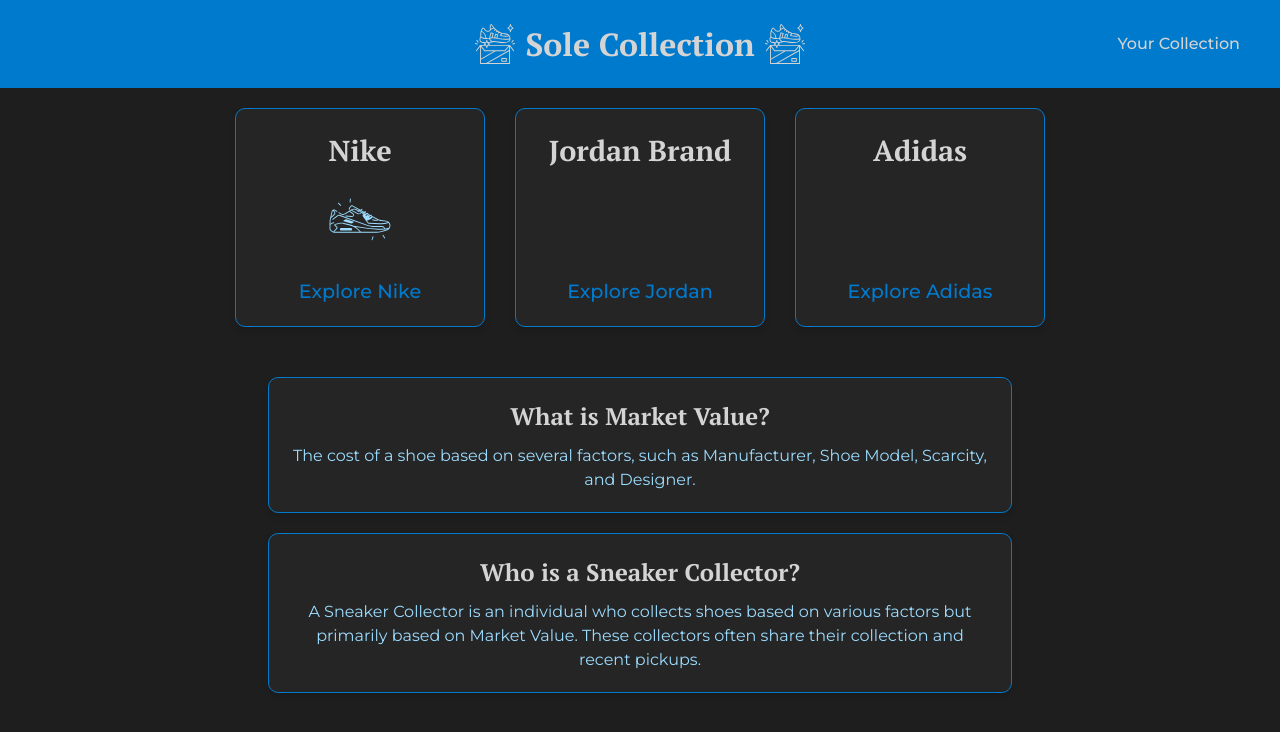
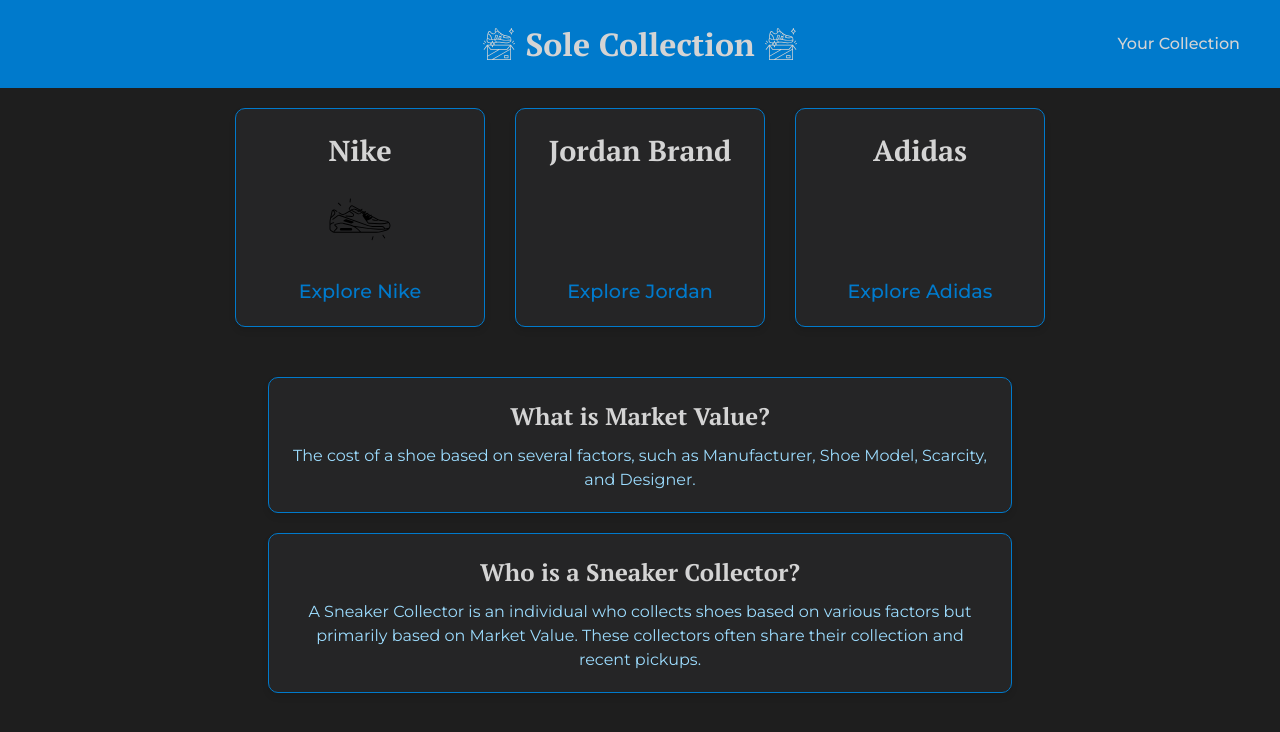
Before and after one commit to rezmous/csc437-rezmous, a website: page packages/proto/public/index.html in a window 1280 px wide. Drawn offline with Linux system fonts and the light colour scheme.

Commit message:
fixed svg issues

```diff
--- a/packages/proto/public/styles/page.css
+++ b/packages/proto/public/styles/page.css
@@ -117,7 +117,7 @@
   margin: 0 auto 10px auto;
   height: 80px;
   width: 80px;
-  fill: #9cdcfe
+  /* fill: #9cdcfe; */
 }
 
 .manufacturer-cards {
@@ -296,6 +296,13 @@
   text-decoration: underline;
 }
 
+svg.icon {
+  display: inline;
+  height: 2em;
+  width: 2em;
+  vertical-align: top;
+}
+
 @media (max-width: 768px) {
   .collection-stats {
     flex-direction: column;
```
